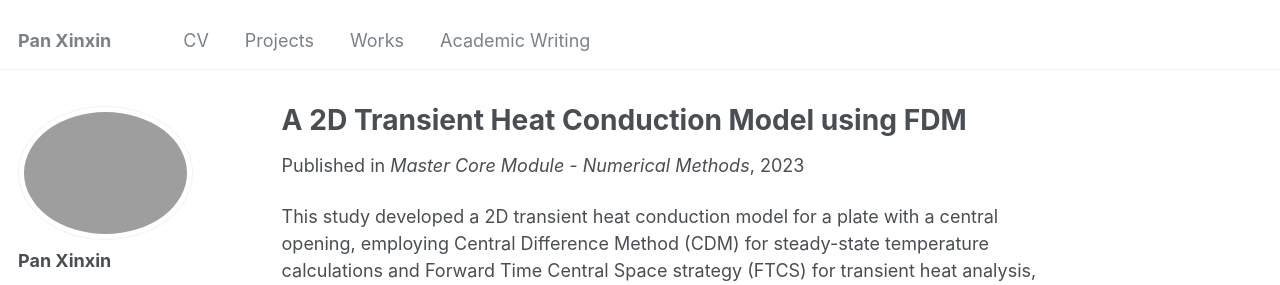
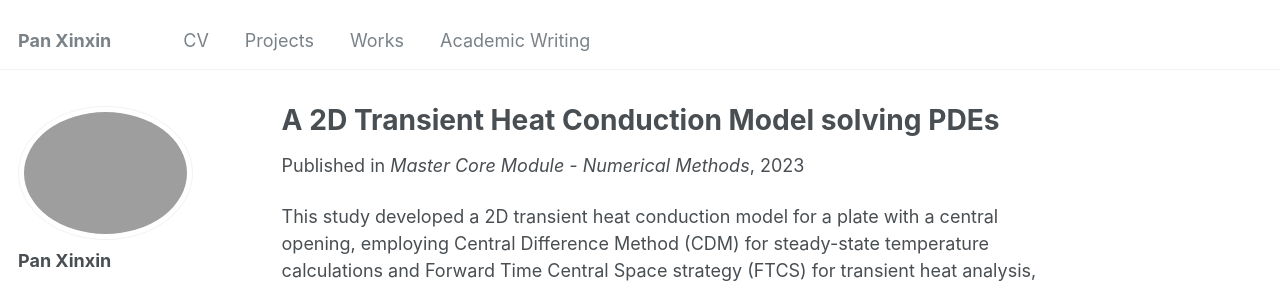
Before and after one commit to kingdaxing/kingdaxing.github.io, a Jekyll site: the page built from _publications/2023-12-15-paper-5-heat-conduction.md, in a window 1280 px wide and 1120 px high. Shown: the top 285 px of the window. Built offline with Jekyll 4.4.1, drawn with Linux system fonts in a browser that asks for light colours.

Commit message:
Update 2023-12-15-paper-5-heat-conduction.md

```diff
--- a/_publications/2023-12-15-paper-5-heat-conduction.md
+++ b/_publications/2023-12-15-paper-5-heat-conduction.md
@@ -1,5 +1,5 @@
 ---
-title: "A 2D Transient Heat Conduction Model using FDM"
+title: "A 2D Transient Heat Conduction Model solving PDEs"
 collection: publications
 category: reports
 permalink: /publication/2023-12-15-paper-5-heat-conduction
```
